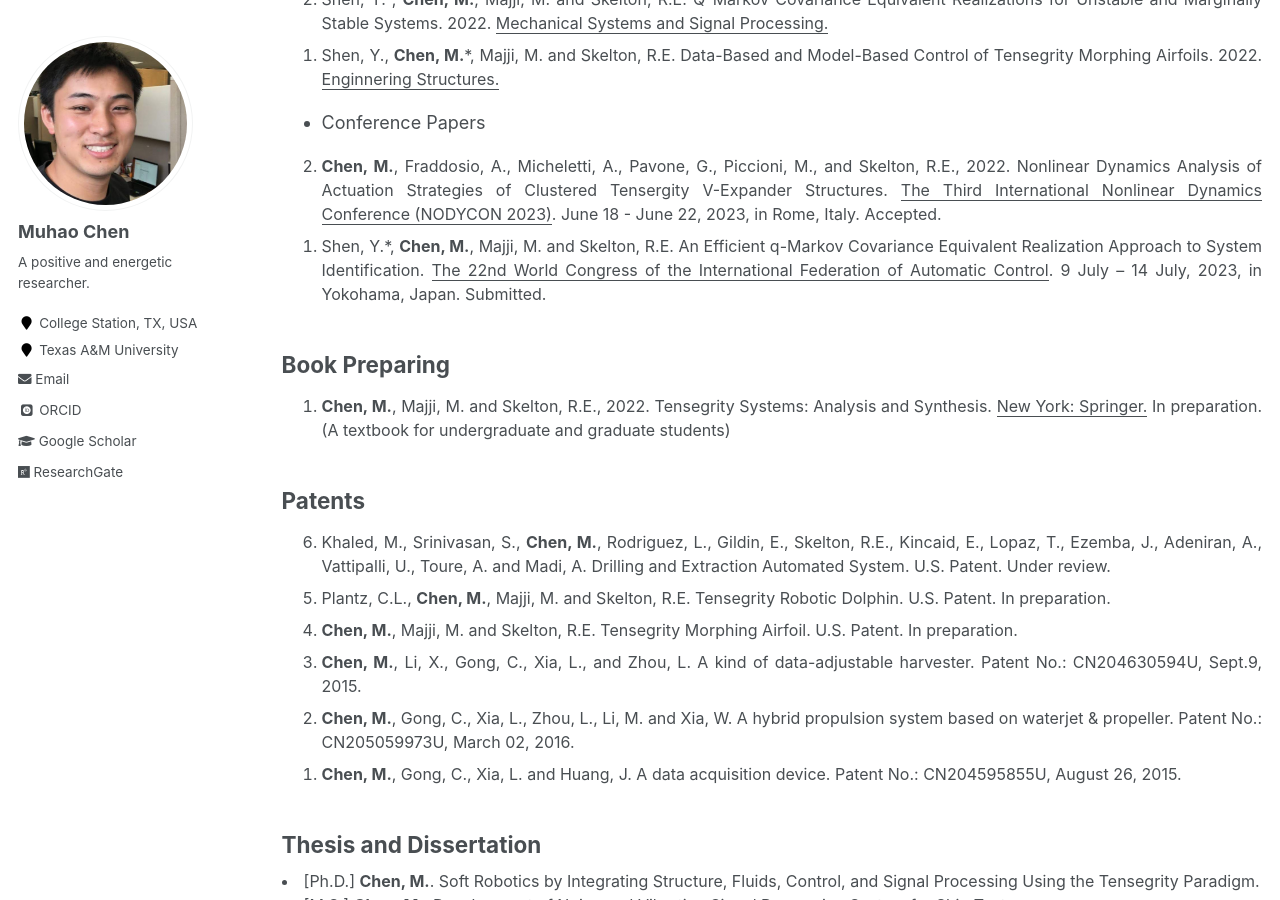
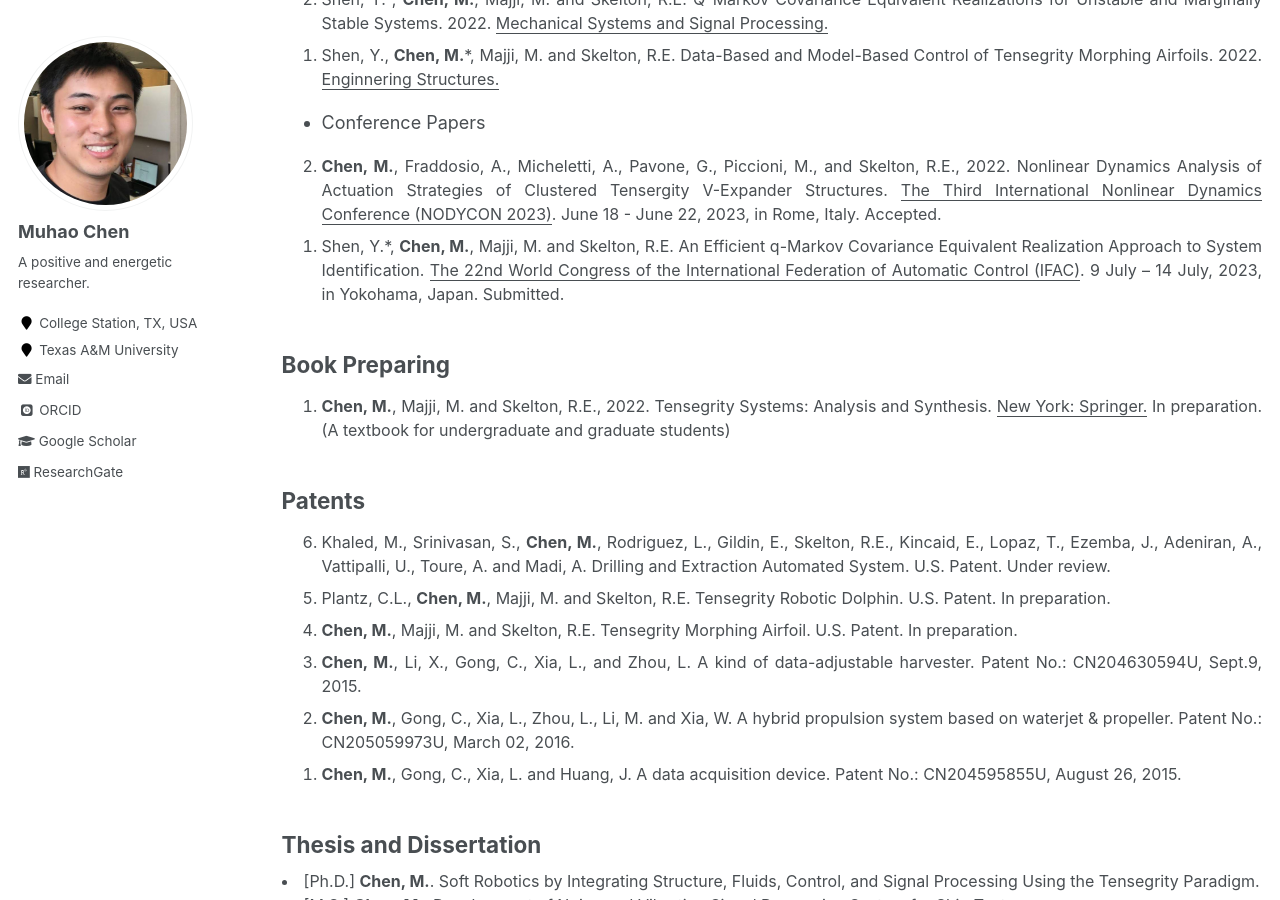
Before and after one commit to Muhao-Chen/muhao-chen.github.io, a Jekyll site: the page built from _pages/publication.md, in a window 1280 px wide and 900 px high, scrolled down 2182 px. Built offline with Jekyll 4.4.1, drawn with Linux system fonts in a browser that asks for light colours; some web fonts are replaced.

Commit message:
Update publication.md

```diff
--- a/_pages/publication.md
+++ b/_pages/publication.md
@@ -73,7 +73,7 @@ toc: true
 <font size=3>
 <ol reversed>
 <li> <strong>Chen, M.</strong>, Fraddosio, A., Micheletti, A., Pavone, G., Piccioni, M., and Skelton, R.E., 2022. Nonlinear Dynamics Analysis of Actuation Strategies of Clustered Tensergity V-Expander Structures. <u>The Third International Nonlinear Dynamics Conference (NODYCON 2023)</u>. June 18 - June 22, 2023, in Rome, Italy. Accepted. </li>
-<li> Shen, Y.*, <strong>Chen, M.</strong>, Majji, M. and Skelton, R.E. An Efficient q-Markov Covariance Equivalent Realization Approach to System Identification. <u>The 22nd World Congress of the International Federation of Automatic Control</u>. 9 July – 14 July, 2023, in Yokohama, Japan. Submitted. </li>
+<li> Shen, Y.*, <strong>Chen, M.</strong>, Majji, M. and Skelton, R.E. An Efficient q-Markov Covariance Equivalent Realization Approach to System Identification. <u>The 22nd World Congress of the International Federation of Automatic Control (IFAC)</u>. 9 July – 14 July, 2023, in Yokohama, Japan. Submitted. </li>
 </ol>
 </font>
 
```
